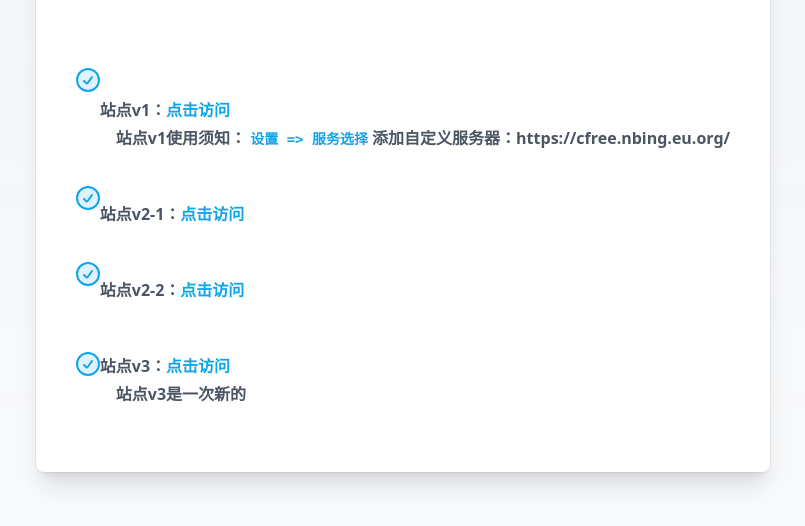
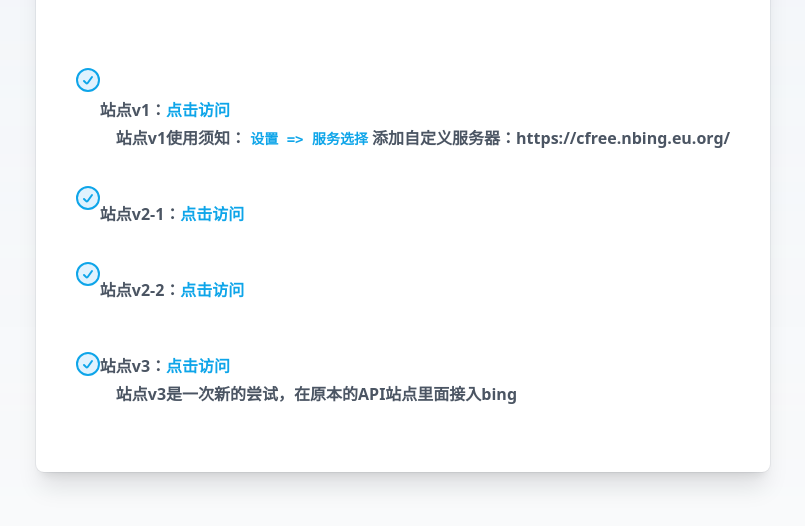
Before and after one commit to zhanghxiao/bingall, a website: page index.html in a window 1280 px wide. Shown: the part 274-800 px from the top of the page, without its empty margins (237-1042 px from the left). Drawn offline with nearby package versions, Linux system fonts and the light colour scheme.

Commit message:
Update index.html

```diff
--- a/index.html
+++ b/index.html
@@ -103,7 +103,7 @@
                 target="_blank"
                 class="text-sky-500 hover:text-sky-600">点击访问</a></p>
 	 <p class="ml-4">
-                  站点v3是一次新的
+                  站点v3是一次新的尝试，在原本的API站点里面接入bing
                 </p>
           </div>
               </li>
```
